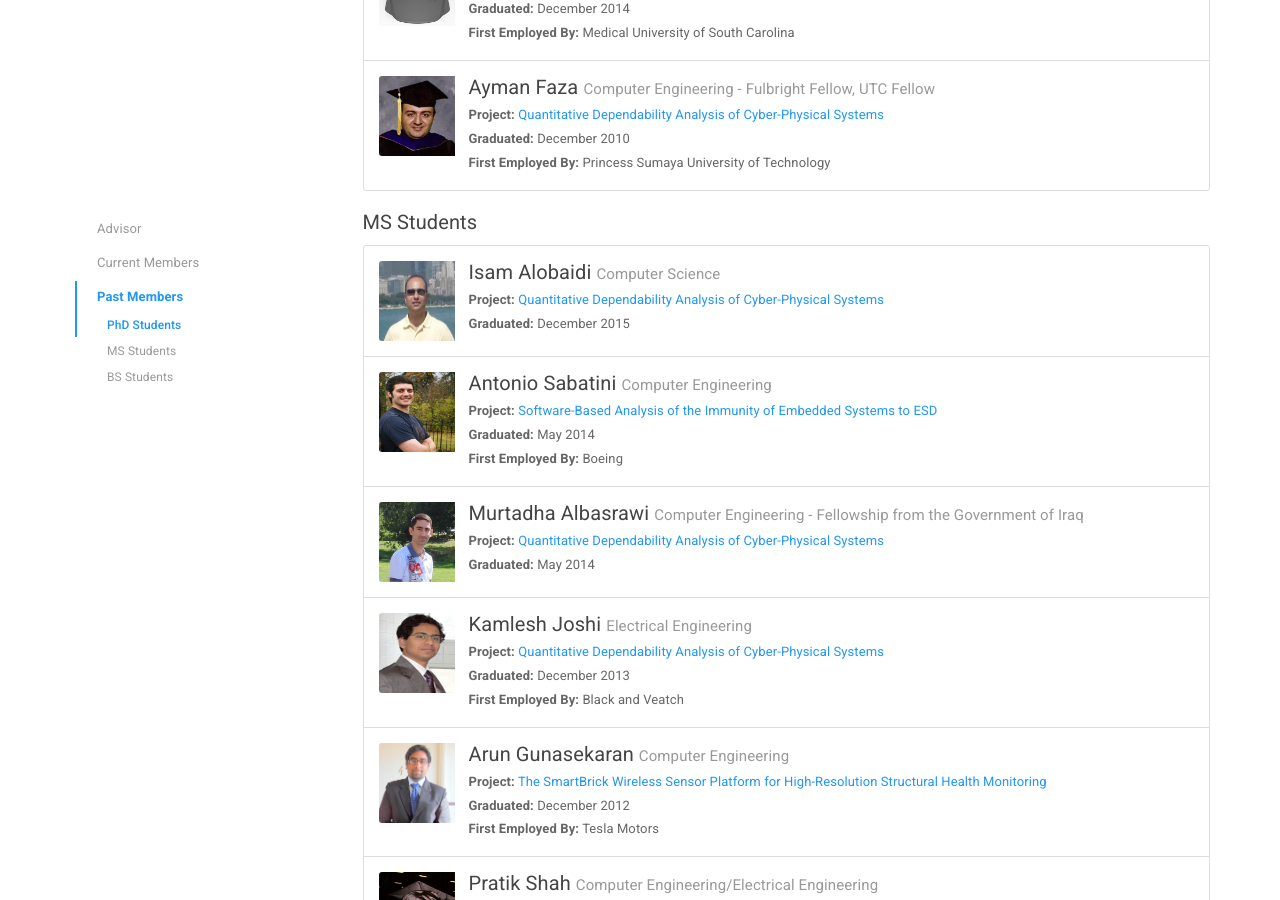
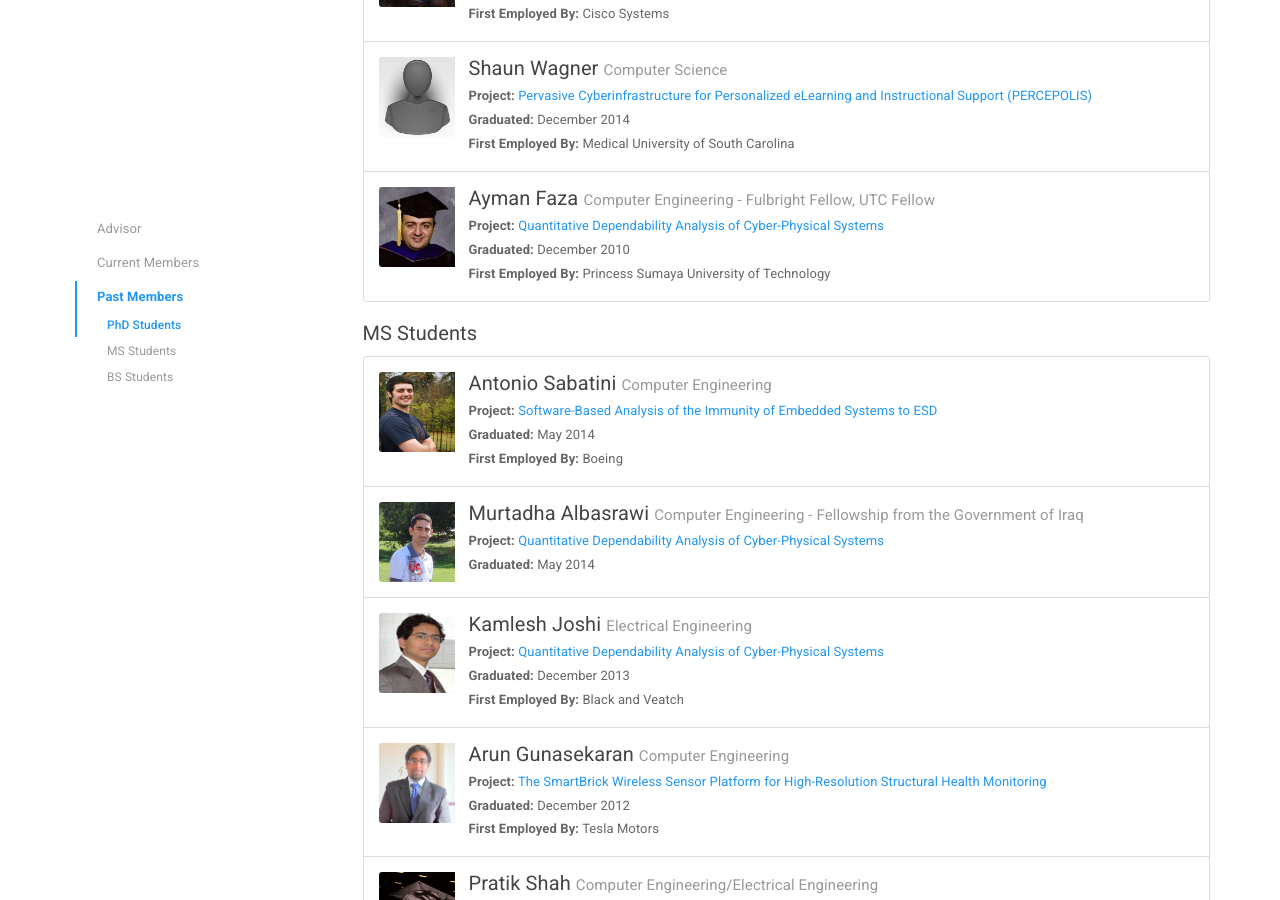
Before and after one commit to sendecomp/sendecomp-website, a Jekyll site: the page built from people.html, in a window 1280 px wide and 900 px high, scrolled down 1754 px. Built offline with Jekyll 4.4.1, drawn with Linux system fonts in a browser that asks for light colours; some of the changed text lies outside the part shown.

Commit message:
returned Isam

```diff
--- a/_data/members.yml
+++ b/_data/members.yml
@@ -112,10 +112,10 @@
 
 - name: Isam Alobaidi
   major: Computer Science
-  degree: MS
-  status: Alumni
-  grad: 2015 December
-  project: Quantitative Dependability Analysis of Cyber-Physical Systems
+  degree: PhD
+  status: Active
+  grad: 2019 December
+  project: Computing Techniques for Personalized Medicine
   website:
   photo: Alobaidi.jpg
 
```
Also changed, not shown: _data/projects.yml (+11 -11 lines).
